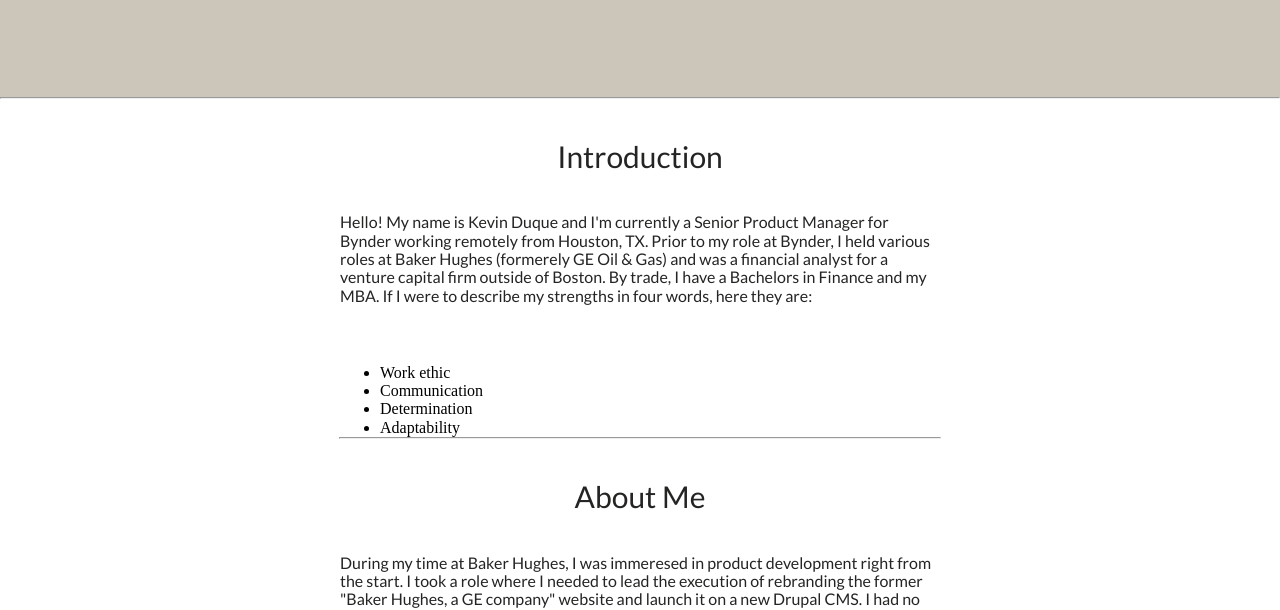
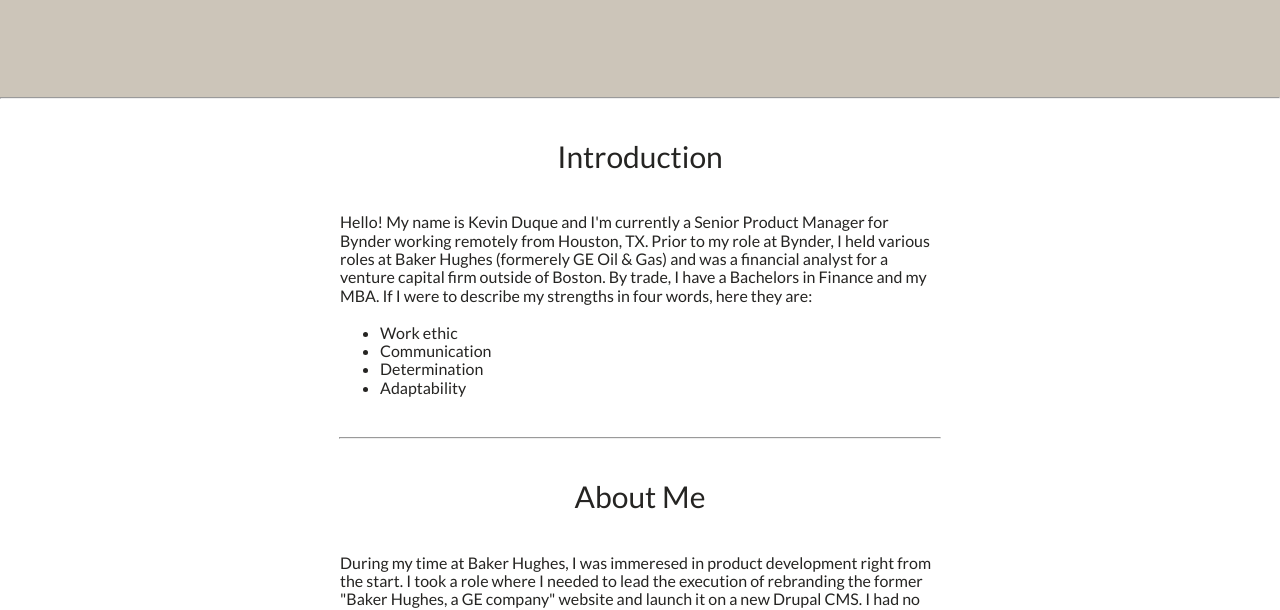
Before and after one commit to kevinyduque26/my-first-portfolio-page, a plain HTML site: page index.html in a window 1280 px wide. Shown: the part 683-1293 px from the top of the page. Drawn offline with nearby package versions, Linux system fonts and the light colour scheme.

Commit message:
Updated CSS for unordered list

```diff
--- a/style.css
+++ b/style.css
@@ -39,7 +39,7 @@ h3 {
   padding: 10px 0px 10px 0px;
 }
 
-ol {
+ol, ul {
   padding-bottom: 40px;
 }
 
@@ -55,12 +55,12 @@ footer {
 
 /* Grouped CSS rules */
 
-p, ol {
+p, ol, ul {
   font-weight: 300;
   font-size: 16px;
 }
 
-h1, h2 , p, ol {
+h1, h2 , p, ol, ul {
   font-family: "Lato", sans-serif;
   color: #252422;
 }
@@ -75,10 +75,6 @@ a:active  { color: #403D39 }
 
 
 /* Nested CSS rules */
-
-#introduction > p {
-  padding-bottom: 40px;
-}
 
 header > img {
   width: 500px;
```
